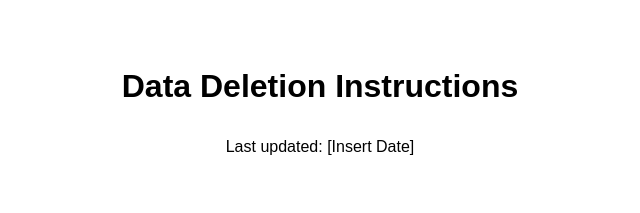
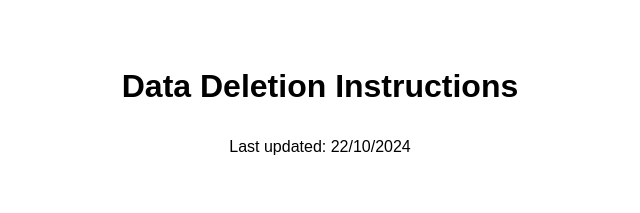
Before and after one commit to YasserMahmoud1/privacy-policy-TasteFinder, a plain HTML site: page deletion.html in a window 1280 px wide. Shown: the top 213 px of the page, 320-960 px from the left. Drawn offline with Linux system fonts and the light colour scheme.

Commit message:
final update

```diff
--- a/deletion.html
+++ b/deletion.html
@@ -28,7 +28,7 @@
 <body>
     <header>
         <h1>Data Deletion Instructions</h1>
-        <p>Last updated: [Insert Date]</p>
+        <p>Last updated: 22/10/2024</p>
     </header>
     <section>
         <h2>Introduction</h2>
```
